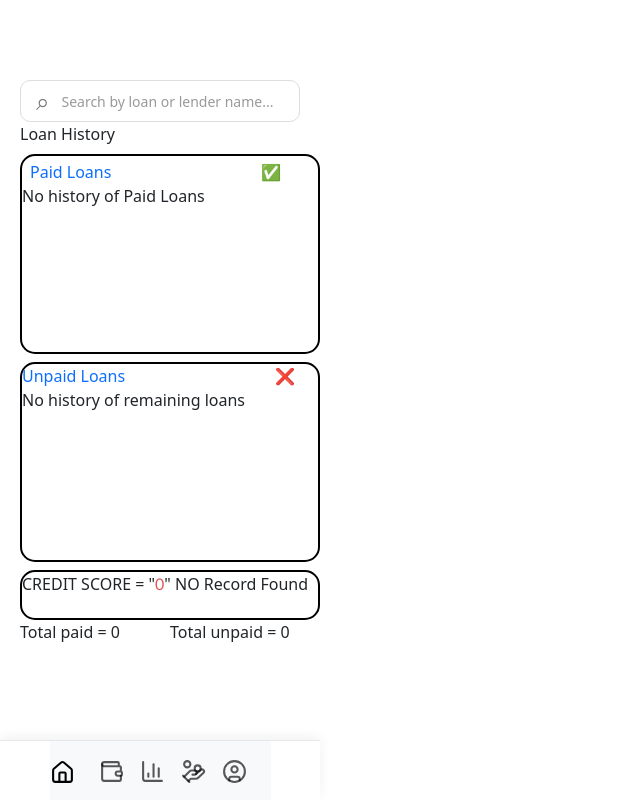
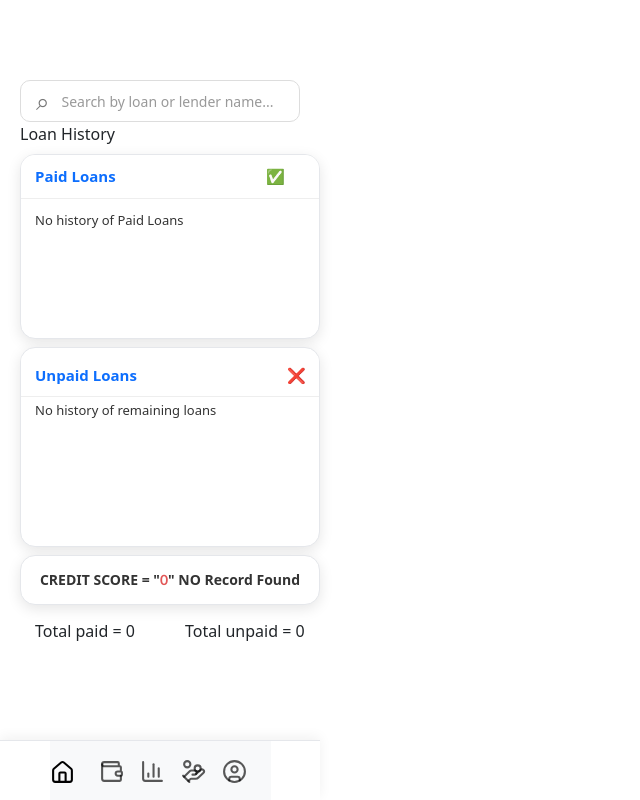
Before and after one commit to shaikhabuhasim0/finixy-expense-tracker, a React (Vite) app: page /Loanlist in a window 1280 px wide. Shown: the whole page, without its empty margins (0-640 px from the left). Built offline with nearby package versions, Linux system fonts and the light colour scheme.

Commit message:
LOANLIST PAGE IS DONE 100 %

```diff
--- a/src/App.css
+++ b/src/App.css
@@ -1278,6 +1278,12 @@ margin-left: 80px;
   margin-top: 16px;
 }
 
+.inslights-texttt1{
+  color: #6366f1;
+  font-size: 19px;
+
+}
+
 /* =========================
    MOBILE
 ========================= */
@@ -1325,7 +1331,7 @@ margin-left: 20px;
   font-size: 20px;
 }
 
-/* congratulations page css  */
+/* congratulations div css  */
 
 .loan-success {
   background: #fff;
@@ -1362,8 +1368,9 @@ margin-left: 20px;
 
 .loan-success {
   position: fixed;
-  top: 20px;
-  left: 50%;
+  /* top: 0px; */
+  bottom: 20%;
+  left: 1.3%;
   /* transform: translateX(-50%); */
   z-index: 9999;
 
@@ -1371,19 +1378,22 @@ margin-left: 20px;
   color: #333;
   padding: 18px 24px;
   width: 90%;
-  max-width: 350px;
+  max-width: 300px;
   border: 1px solid #ddd;
   border-radius: 10px;
   text-align: center;
   box-shadow: 0 4px 15px rgba(0, 0, 0, 0.1);
 }
 
-
-
-/* LOAN LIST PAGE CSS !!!!!!!!!!!!!!!!!!!!!!!!! */
+.closebtnofcongratualtoins{
+  margin-left: 220px;
+}
+
+
+/* LOAN LIST PAGE CSS !!!!!!!!!!!!!!!!!!!!!!!!!!!!!!!!!!!!!!!!!!!!!!!!!!!!!!!!!!!!!!!!!1!!! */
 /* LOANLIST PAGE KA CSS  */
 
-.searchbar {
+ /* .searchbar {
   display: flex;
   align-items: center;
   gap: 10px;
@@ -1428,7 +1438,9 @@ margin-left: 20px;
 .paidloansection{
 
   border : 2px solid black ;
-  height : 200px;
+
+   max-height : 190px;
+   height: 80px;
   width: 300px;
   margin-top: 8px;
   border-radius: 15px;
@@ -1473,8 +1485,244 @@ margin-top: 50px;
 
 .unpaidloanscolor{
   color: #0d6efd;
-}
-
+} */
+
+/* LOANLIST PAGE KA CSS */
+
+.searchbar {
+  display: flex;
+  align-items: center;
+  gap: 10px;
+  width: 100%;
+  max-width: 280px;
+  padding: 8px 15px;
+  background: #fff;
+  border: 1px solid #ddd;
+  border-radius: 10px;
+  box-sizing: border-box;
+  transition: 0.3s ease;
+}
+
+.searchbar:focus-within {
+  border-color: #6366f1;
+  box-shadow: 0 0 0 3px rgba(99, 102, 241, 0.12);
+}
+
+.searchicon {
+  font-size: 24px;
+  color: #777;
+  line-height: 1;
+}
+
+.searchbar input {
+  width: 100%;
+  border: none;
+  outline: none;
+  background: transparent;
+  font-size: 14px;
+  color: #222;
+}
+
+.searchbar input::placeholder {
+  color: #999;
+}
+
+.right-tick-icon {
+  margin-left: 150px;
+}
+
+/* ==========================================
+   PAID LOANS BOX  (ye pehle jaisa hi hai)
+   ========================================== */
+.paidloansection {
+  box-sizing: border-box;
+  width: 300px;
+  height: 185px;
+  margin-top: 8px;
+  padding: 0 14px 6px;
+  background: #fff;
+  border: 1px solid #e5e7eb;
+  border-radius: 15px;
+  box-shadow: 0 4px 14px rgba(0, 0, 0, 0.10);
+  overflow-y: auto;
+  overflow-x: hidden;
+  scrollbar-width: thin;
+  scrollbar-color: #c9ced6 transparent;
+}
+
+.paidloansection::-webkit-scrollbar {
+  width: 6px;
+}
+
+.paidloansection::-webkit-scrollbar-track {
+  background: transparent;
+  margin: 12px 0;
+}
+
+.paidloansection::-webkit-scrollbar-thumb {
+  background: #c9ced6;
+  border-radius: 10px;
+}
+
+.paidloansection::-webkit-scrollbar-thumb:hover {
+  background: #0d6efd;
+}
+
+.paidloansection1 {
+  position: sticky;
+  top: 0;
+  z-index: 2;
+  margin: 0 -14px 4px;
+  padding: 10px 14px;
+  background: #fff;
+  color: #0d6efd;
+  font-size: 15px;
+  font-weight: 600;
+  border-bottom: 1px solid #eee;
+}
+
+.paidloansection > :not(.paidloansection1) {
+  margin: 0;
+  padding: 8px 0;
+  font-size: 13px;
+  color: #333;
+  border-bottom: 1px solid #eee;
+}
+
+.paidloansection > :not(.paidloansection1):last-child {
+  border-bottom: none;
+}
+
+/* ==========================================
+   UNPAID LOANS BOX
+   ========================================== */
+ /* ==========================================
+   UNPAID LOANS BOX  (paid jaisa hi look)
+   Isse purana unpaid wala poora block replace kar do
+   ========================================== */
+.remainingloancontainer {
+  box-sizing: border-box;
+  width: 300px;
+  height: 200px;
+  margin-top: 8px;
+  padding: 0 14px 6px;
+  background: #fff;
+  border: 1px solid #e5e7eb;
+  border-radius: 15px;
+  box-shadow: 0 4px 14px rgba(0, 0, 0, 0.10);
+  overflow-y: auto;
+  overflow-x: hidden;
+  scrollbar-width: thin;
+  scrollbar-color: #c9ced6 transparent;
+
+  /* andar ke saare loan details paid jaise hi dikhein */
+  font-size: 13px;
+  font-weight: 400;
+  color: #333;
+  line-height: 1.5;
+}
+
+.remainingloancontainer::-webkit-scrollbar {
+  width: 6px;
+}
+
+.remainingloancontainer::-webkit-scrollbar-track {
+  background: transparent;
+  margin: 12px 0;
+}
+
+.remainingloancontainer::-webkit-scrollbar-thumb {
+  background: #c9ced6;
+  border-radius: 10px;
+}
+
+.remainingloancontainer::-webkit-scrollbar-thumb:hover {
+  background: #0d6efd;
+}
+
+/* "Unpaid Loans" heading row (X icon ke saath), upar chipka rahega */
+.unpaidloanscolor {
+  color: #0d6efd;
+}
+
+.remainingloancontainer .unpaidloanscolor {
+  position: sticky;
+  top: 0;
+  z-index: 2;
+  display: flex;
+  justify-content: space-between;
+  align-items: center;
+  box-sizing: border-box;
+  margin: 0 -14px 4px;
+  padding: 10px 14px;
+  background: #fff;
+  font-size: 15px;
+  font-weight: 600;
+  line-height: 1.3;
+  white-space: nowrap;          /* "Unpaid Loans" ek hi line me rahe */
+  border-bottom: 1px solid #eee;
+}
+
+/* har unpaid loan ke beech patli line (paid jaisi) */
+.remainingloancontainer > :not(.unpaidloanscolor) {
+  /* margin: 0;
+  padding: 8px 0;
+  border-bottom: 1px solid #342b2b; */
+    margin: 0;
+  padding: 8px 0;
+  font-size: 13px;
+  color: #333;
+  border-bottom: 1px solid #eee;
+}
+
+.remainingloancontainer > :not(.unpaidloanscolor):last-child {
+  border-bottom: none;
+}
+
+/* ==========================================
+   CREDIT SCORE BOX
+   ========================================== */
+.creditscorebox {
+  box-sizing: border-box;
+  display: flex;
+  align-items: center;
+  justify-content: center;
+  width: 300px;
+  height: 50px;
+  margin-top: 8px;
+  padding: 0 14px;
+  background: #fff;
+  border: 1px solid #e5e7eb;
+  border-radius: 15px;
+  box-shadow: 0 4px 14px rgba(0, 0, 0, 0.10);
+  font-size: 14px;
+  font-weight: 600;
+  color: #333;
+  text-align: center;
+}
+
+/* text box ke andar beech me aaye, bahar na nikle */
+.creditscoretext {
+  margin: 0;
+  line-height: 1.2;
+}
+
+/* ========================================== */
+
+.loanlistsectionlast {
+  display: flex;
+  gap: 50px;
+  margin-top: 14px;
+  margin-left: 15px;         /* credit box se thoda neeche */
+}
+
+.redwalacreditreconrdtext {
+  color: rgb(226, 86, 86);
+  font-family: 'Trebuchet MS', 'Lucida Sans Unicode', 'Lucida Grande', 'Lucida Sans', Arial, sans-serif;
+}
+
+
+/* USER PAGE CSS !!!!!!!!!!!!!!!!!!!!!!!!!!!!!!!!!!!!!!!!!!!!!!!!!!!!!!!!!!!1 */
 .userlogo{
   font-size: 80px;
   /* border: 2px solid red ;
--- a/src/Components/Loan.jsx
+++ b/src/Components/Loan.jsx
@@ -165,9 +165,13 @@ function payduebtn2 (){
   setTimeout(()=>{
    setType("")
  },300)
+
  // congratualtions bar !!
 if (Math.abs(amt - remainingamount) < 0.01) {
-setType("congratulations-bar");
+    setTimeout(()=>{
+  setType("congratulations-bar");
+ },800)
+  setType("");
 }
 }
 
@@ -184,7 +188,7 @@ setTimeout(()=>{
     setformhistory([]);
   setTimeout(()=>{
     setType("")
-  },2000)
+  },1350)
 
 setnotification("History Has Been Deleted 🗑️ ")
 setTimeout(()=>{
@@ -200,7 +204,9 @@ function openhistorypage (){
       navigate('/Loanlist');
 }
 
-
+function canclebtn (){
+  setType("")
+}
   return (
     <>
     <div>
@@ -380,8 +386,19 @@ function openhistorypage (){
 </div>
 )}
 
-<div className='allloans'>All Dues  <span className='binbtnhahaha' onClick={deletallloans}><FontAwesomeIcon icon={faTrash} style={{ color: 'red' }} /></span>
-{formhistory.map((item)=>{
+<div className='allloans'>All Dues  <span className='binbtnhahaha' onClick={()=>{ if (formhistory.length===0){
+setnotification("There is Nothing To Delet 🚫")
+setTimeout(()=>{
+  setnotification("")
+},3000)
+ }
+
+ else {setType("delethsitory")}}}><FontAwesomeIcon icon={faTrash} style={{ color: 'red' }} /></span>
+
+{/* start of this system */}
+
+{formhistory.length > 0 ? (
+formhistory.map((item)=>{
   const dueDate = new Date(item.date);
   dueDate.setMonth(dueDate.getMonth() + 1);
 return (
@@ -401,8 +418,12 @@ return (
   </div>
 </div>
 )
-})}
+})
+)
+:(<div className='inslights-texttt1'> Nothing To Show... </div>)
+}
 </div>
+
 <div>
   {type==="loadpayingform" && (
     <div className="modal-overlay2">
@@ -442,6 +463,9 @@ return (
     }
   }}
 />
+
+{/* end of this system */}
+
   <button
   type="button"
   className="btn btn-success my-btn2"
@@ -463,17 +487,32 @@ return (
 <div>
 
 {type === "congratulations-bar" && (
-
+<div className="form-backdrop">
 <div className="loan-success">
+  <span className='closebtnofcongratualtoins'><button type="button" className="btn-close" onClick={canclebtn}></button></span>
   <div className="success-icon">🎉</div>
   <h3>Congratulations!</h3>
-  <p>Your {form.loanname} has been cleared successfully.</p>
+  <p>Your {form.loanname}Loan has been cleared successfully.</p>
   <span>Outstanding Balance: ₹0.00</span>
 </div>
-
+</div>
 )}
 
 </div>
+{/* delet btn  */}
+
+{type === "delethsitory" && (
+  <div className="form-backdrop-histodelet">
+  <div className='historyboxx'><h6 className="historyboxx5"> Do You Want To Delet History ? </h6>
+
+<div className='history-buttons '>
+    <button type="button" className="btn btn-primary" onClick={canclebtn}>Cancle</button>
+  <button type="button" className="btn btn-danger" onClick={deletallloans}>Delet?</button>
+
+</div>
+  </div>
+  </div>
+)}
     </>
   )
 }
--- a/src/Components/Loanlist.jsx
+++ b/src/Components/Loanlist.jsx
@@ -88,8 +88,7 @@ onChange={(e) => setSearch(e.target.value)}
 
   <div className='remainingloancontainer'>
   <div>
-  <span className='unpaidloanscolor'>Unpaid Loans</span>
- <span className='right-tick-icon'>❌</span>
+  <span className='unpaidloanscolor'>Unpaid Loans <span className='right-tick-icon'>❌</span></span>
 
  {allunpaidloans.length > 0 ? (
   allunpaidloans.map((loan) => (
--- a/src/Components/Transictions.jsx
+++ b/src/Components/Transictions.jsx
@@ -48,18 +48,18 @@ const oldesttdate = [...history].sort(
     <div className="tran"><h3>WALLET</h3></div>
     <div className="mainbox-inex">
       <div className="incomeboxes">Heighest Income
-        <div className="incomeboxes-value">{showhighestincome}</div>
+        <div className="incomeboxes-value">₹ {showhighestincome}</div>
       </div>
             <div className="incomeboxes">Heighest Expense
-        <div className="incomeboxes-value">{showhighestexpense}</div>
+        <div className="incomeboxes-value">₹ {showhighestexpense}</div>
       </div>
     </div>
     <div className="mainboxfor-tin">
       <div className="totalincomebox">Total Income`s
-        <div className="totalincomebox1">{totalincomeofalltime}</div>
+        <div className="totalincomebox1">₹ {totalincomeofalltime}</div>
       </div>
       <div className="totalincomebox">Total Expense`s
-        <div className="totalincomebox1">{totalexpenseofalltime}</div>
+        <div className="totalincomebox1">₹ {totalexpenseofalltime}</div>
       </div>
     </div>
 
@@ -87,7 +87,7 @@ const oldesttdate = [...history].sort(
 </div>
     </div>
  <div className="totaltransictoiionnnn">
- <h6>TOTAL NO OF TRANSICTIONS = <span className="boldtrans"> {totalincomeofalltime+totalexpenseofalltime}</span></h6>
+ <h6>TOTAL NO OF TRANSICTIONS = <span className="boldtrans"> "{totalincomeofalltime+totalexpenseofalltime}" </span></h6>
  </div>
  <div className="sumarrybox">
  <h5 className="summaryname">SUMMARY  <h6 className={filterType==="income" ? "greencolor" : "redcolor"}>  {filterType==="income"? "All Income" : "All Expense"}</h6> </h5>
```
